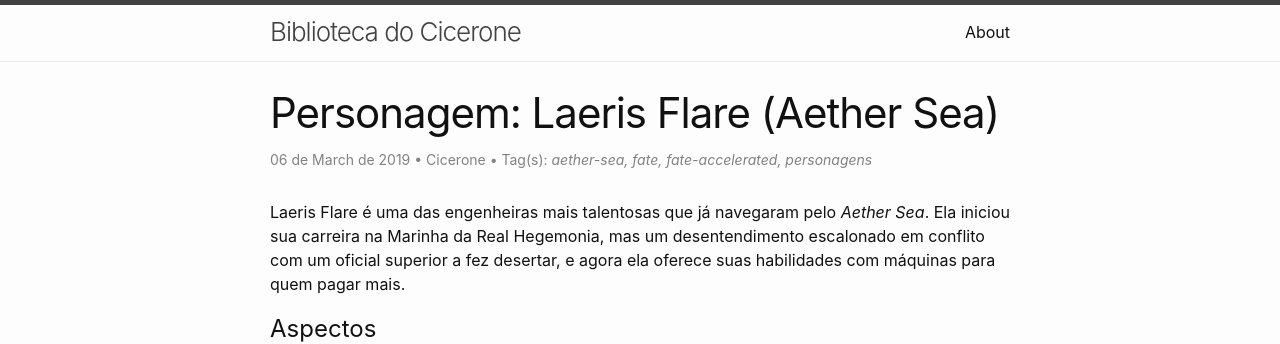
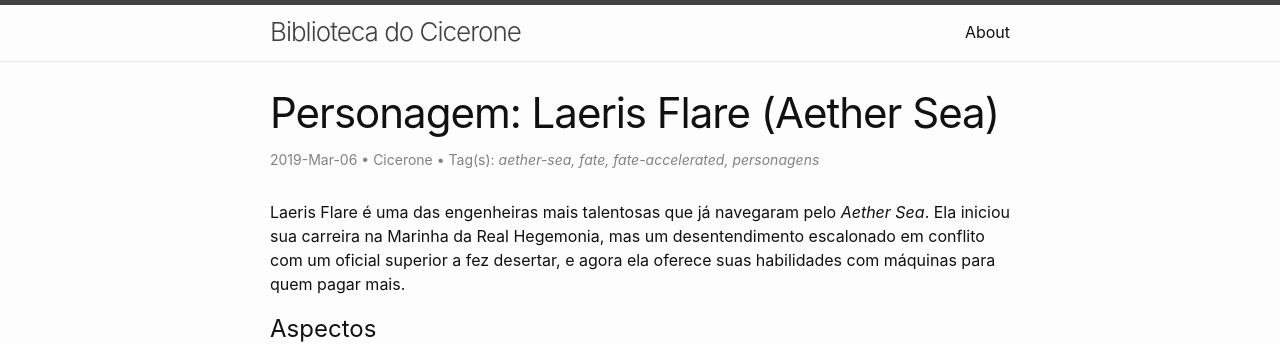
Before and after one commit to bibliotecadocicerone/bibliotecadocicerone.github.io, a Jekyll site: the page built from _posts/2019-03-06-laeris-flare.markdown, in a window 1280 px wide. Shown: the top 344 px of the page. Built offline with Jekyll 4.4.1, drawn with Linux system fonts in a browser that asks for light colours.

Commit message:
Polindo mais bosta

```diff
--- a/_layouts/post.html
+++ b/_layouts/post.html
@@ -7,7 +7,7 @@ layout: default
     <h1 class="post-title p-name" itemprop="name headline">{{ page.title | escape }}</h1>
     <p class="post-meta">
       <time class="dt-published" datetime="{{ page.date | date_to_xmlschema }}" itemprop="datePublished">
-        {%- assign date_format = site.minima.date_format | default: "%d de %B de %Y" -%}
+        {%- assign date_format = site.minima.date_format | default: "%Y-%b-%d" -%}
         {{ page.date | date: date_format }}
       </time>
       {%- if page.author -%}
```
